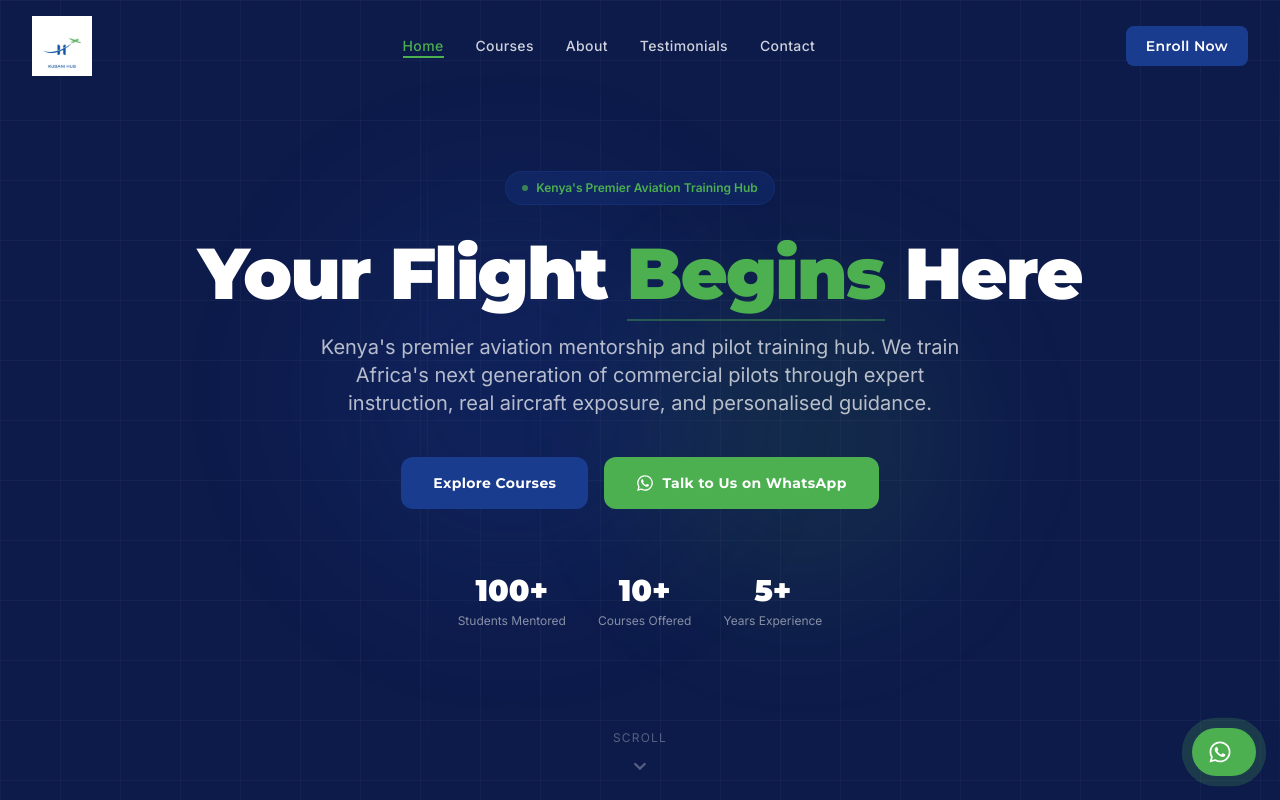
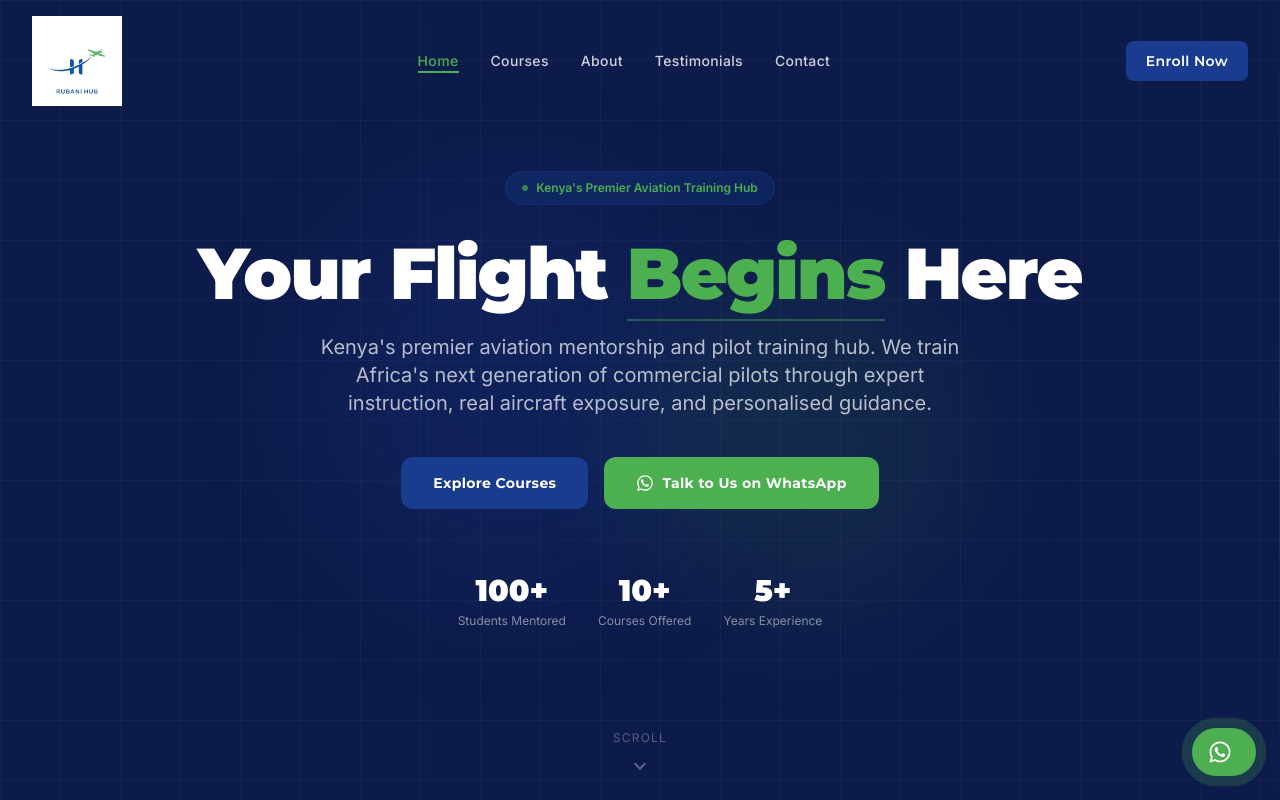
Before and after one commit to Tag-star/rubani-hub, a Next.js app: page / in a window 1280 px wide. Shown: the top 800 px of the page. Built offline with nearby package versions, Linux system fonts and the light colour scheme.

Commit message:
Update Navbar.tsx

```diff
--- a/components/Navbar.tsx
+++ b/components/Navbar.tsx
@@ -50,9 +50,9 @@ export default function Navbar() {
                 src="/logo.jpeg"
                 alt="Rubani Hub — Aviation Training Kenya"
                 style={{
-                  height: scrolled ? "48px" : "60px",
+                  height: scrolled ? "64px" : "90px",
                   width: "auto",
-                  maxWidth: "160px",
+                  maxWidth: "220px",
                   objectFit: "contain",
                   transition: "height 0.3s ease",
                 }}
@@ -150,7 +150,7 @@ export default function Navbar() {
               </Link>
             </motion.div>
             <div className="mt-auto mb-10 text-white/40 font-inter text-sm">
-              rubanihub254@gmail.com · +254 704 832 506
+              rubanihub@gmail.com · +254 704 832 506
             </div>
           </motion.div>
         )}
```
